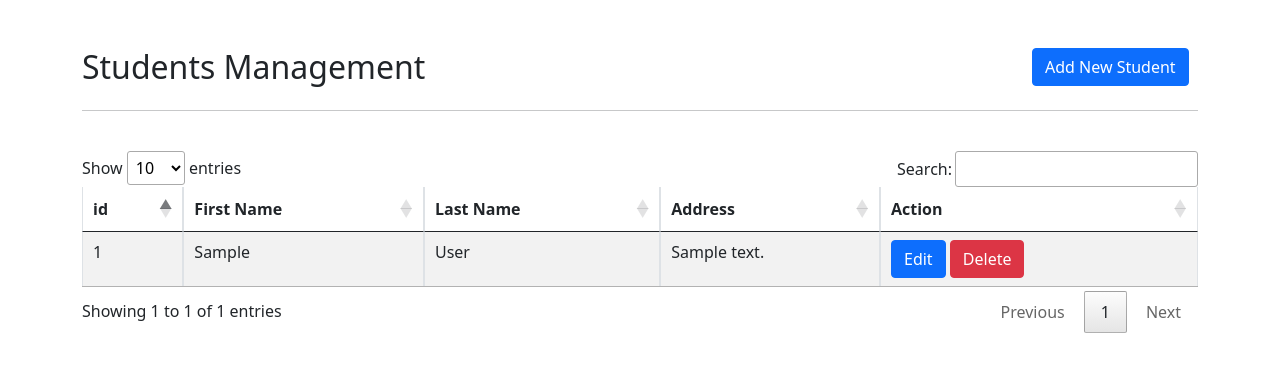
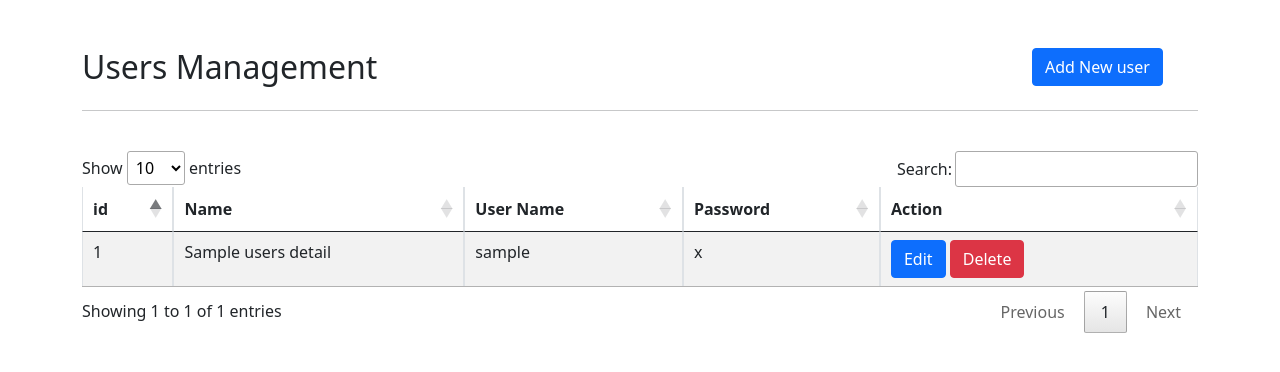
Before and after one commit to xueqian666/CodeIgniter4_CRUD, a CodeIgniter 4 app: the page made by app/Views/list.php in a window 1280 px wide. Shown: the top 372 px of the page. Run offline with PHP 8.4 and a stand-in for CodeIgniter, Linux system fonts and the light colour scheme; the template is opened without the code that fills it: most values are stand-ins (such as "Sample title", 1, 10 or a date in 2020); some libraries are stand-ins or nearby versions.

Commit message:
2rd Commit

```diff
--- a/app/Views/list.php
+++ b/app/Views/list.php
@@ -2,7 +2,7 @@
 <html lang="en">
 
 <head>
-    <title>Students Management</title>
+    <title>Users Management</title>
     <meta charset="utf-8">
     <meta name="viewport" content="width=device-width, initial-scale=1">
     <link rel="stylesheet" href="https://cdn.jsdelivr.net/npm/bootstrap@5.0.2/dist/css/bootstrap.min.css">
@@ -17,11 +17,11 @@
     <div class="container"><br /><br />
         <div class="row">
             <div class="col-lg-10">
-                <h2>Students Management</h2>
+                <h2>Users Management</h2>
             </div>
             <div class="col-lg-2">
                 <button type="button" class="btn btn-primary" data-bs-toggle="modal" data-bs-target="#addModal">
-                    Add New Student
+                    Add New user
                 </button>
             </div>
         </div>
@@ -29,25 +29,25 @@
         <hr />
         <br />
 
-        <table class="table table-bordered table-striped" id="studentTable">
+        <table class="table table-bordered table-striped" id="userTable">
             <thead>
                 <tr>
                     <th>id</th>
-                    <th>First Name</th>
-                    <th>Last Name</th>
-                    <th>Address</th>
+                    <th>Name</th>
+                    <th>User Name</th>
+                    <th>Password</th>
                     <th width="280px">Action</th>
                 </tr>
             </thead>
             <tbody>
                 <?php
-                foreach ($students_detail as $row) {
+                foreach ($users_detail as $row) {
                 ?>
                     <tr id="<?php echo $row['id']; ?>">
                         <td><?php echo $row['id']; ?></td>
-                    <td><?php echo $row['first_name']; ?></td>
-                    <td><?php echo $row['last_name']; ?></td>
-                    <td><?php echo $row['address']; ?></td>
+                        <td><?php echo $row['name']; ?></td>
+                        <td><?php echo $row['username']; ?></td>
+                        <td><?php echo $row['password']; ?></td>
                         <td>
                             <a data-id="<?php echo $row['id']; ?>" class="btn btn-primary btnEdit">Edit</a>
                             <a data-id="<?php echo $row['id']; ?>" class="btn btn-danger btnDelete">Delete</a>
@@ -62,26 +62,22 @@
             <div class="modal-dialog">
                 <div class="modal-content">
                     <div class="modal-header">
-                        <h5 class="modal-title" id="ModalLabel">Add New Student</h5>
+                        <h5 class="modal-title" id="ModalLabel">Add New user</h5>
                         <button type="button" class="btn-close" data-bs-dismiss="modal" aria-label="Close"></button>
                     </div>
-                    <form id="addStudent" name="addStudent" action="<?php echo site_url('student/store'); ?>"
-                        method="post">
+                    <form id="adduser" name="adduser" action="<?php echo site_url('user/store'); ?>" method="post">
                         <div class="modal-body">
                             <div class="form-group">
-                                <label for="txtFirstName">First Name:</label>
-                                <input type="text" class="form-control" id="txtFirstName" placeholder="Enter First Name"
-                                    name="txtFirstName">
+                                <label for="txtName">Name:</label>
+                                <input type="text" class="form-control" id="txtName" placeholder="Enter name" name="txtName">
                             </div>
                             <div class="form-group">
-                                <label for="txtLastName">Last Name:</label>
-                                <input type="text" class="form-control" id="txtLastName" placeholder="Enter Last Name"
-                                    name="txtLastName">
+                                <label for="txtuserName">User Name:</label>
+                                <input type="text" class="form-control" id="txtuserName" placeholder="Enter User Name" name="txtuserName">
                             </div>
                             <div class="form-group">
-                                <label for="txtAddress">Address:</label>
-                                <textarea class="form-control" id="txtAddress" name="txtAddress" rows="10"
-                                    placeholder="Enter Address"></textarea>
+                                <label for="txtPassword">Password:</label>
+                                <textarea class="form-control" id="txtPassword" name="txtPassword" rows="10" placeholder="Enter Password"></textarea>
                             </div>
                         </div>
                         <div class="modal-footer">
@@ -97,27 +93,23 @@
             <div class="modal-dialog">
                 <div class="modal-content">
                     <div class="modal-header">
-                        <h5 class="modal-title" id="ModalLabel">Update Student</h5>
+                        <h5 class="modal-title" id="ModalLabel">Update user</h5>
                         <button type="button" class="btn-close" data-bs-dismiss="modal" aria-label="Close"></button>
                     </div>
-                    <form id="updateStudent" name="updateStudent" action="<?php echo site_url('student/update'); ?>"
-                        method="post">
+                    <form id="updateuser" name="updateuser" action="<?php echo site_url('user/update'); ?>" method="post">
                         <div class="modal-body">
-                            <input type="hidden" name="hdnStudentId" id="hdnStudentId" />
+                            <input type="hidden" name="hdnuserId" id="hdnuserId" />
                             <div class="form-group">
-                                <label for="txtFirstName">First Name:</label>
-                                <input type="text" class="form-control" id="txtFirstName" placeholder="Enter First Name"
-                                    name="txtFirstName">
+                                <label for="txtName">Name:</label>
+                                <input type="text" class="form-control" id="txtName" placeholder="Enter name" name="txtName">
                             </div>
                             <div class="form-group">
-                                <label for="txtLastName">Last Name:</label>
-                                <input type="text" class="form-control" id="txtLastName" placeholder="Enter Last Name"
-                                    name="txtLastName">
+                                <label for="txtuserName">User Name:</label>
+                                <input type="text" class="form-control" id="txtuserName" placeholder="Enter User Name" name="txtuserName">
                             </div>
                             <div class="form-group">
-                                <label for="txtAddress">Address:</label>
-                                <textarea class="form-control" id="txtAddress" name="txtAddress" rows="10"
-                                    placeholder="Enter Address"></textarea>
+                                <label for="txtPassword">Password:</label>
+                                <textarea class="form-control" id="txtPassword" name="txtPassword" rows="10" placeholder="Enter Password"></textarea>
                             </div>
                         </div>
                         <div class="modal-footer">
@@ -133,36 +125,36 @@
 
     <script>
         $(document).ready(function() {
-        $('#studentTable').DataTable();
+            $('#userTable').DataTable();
 
-        $("#addStudent").validate({
+            $("#adduser").validate({
                 rules: {
-                txtFirstName: "required",
-                txtLastName: "required",
-                txtAddress: "required"
+                    txtName: "required",
+                    txtuserName: "required",
+                    txtPassword: "required"
                 },
                 messages: {},
 
                 submitHandler: function(form) {
-                var form_action = $("#addStudent").attr("action");
+                    var form_action = $("#adduser").attr("action");
                     $.ajax({
-                    data: $('#addStudent').serialize(),
+                        data: $('#adduser').serialize(),
                         url: form_action,
                         type: "POST",
                         dataType: 'json',
                         success: function(res) {
-                        var student = '<tr id="' + res.data.id + '">';
-                        student += '<td>' + res.data.id + '</td>';
-                        student += '<td>' + res.data.first_name + '</td>';
-                        student += '<td>' + res.data.last_name + '</td>';
-                        student += '<td>' + res.data.address + '</td>';
-                        student += '<td><a data-id="' + res.data.id +
+                            var user = '<tr id="' + res.data.id + '">';
+                            user += '<td>' + res.data.id + '</td>';
+                            user += '<td>' + res.data.name + '</td>';
+                            user += '<td>' + res.data.username + '</td>';
+                            user += '<td>' + res.data.password + '</td>';
+                            user += '<td><a data-id="' + res.data.id +
                                 '" class="btn btn-primary btnEdit">Edit</a>  <a data-id="' +
                                 res.data.id +
                                 '" class="btn btn-danger btnDelete">Delete</a></td>';
-                        student += '</tr>';
-                        $('#studentTable tbody').prepend(student);
-                        $('#addStudent')[0].reset();
+                            user += '</tr>';
+                            $('#userTable tbody').prepend(user);
+                            $('#adduser')[0].reset();
                             $('#addModal').modal('hide');
                         },
                         error: function(data) {}
@@ -171,47 +163,47 @@
             });
 
             $('body').on('click', '.btnEdit', function() {
-            var student_id = $(this).attr('data-id');
+                var user_id = $(this).attr('data-id');
                 $.ajax({
-                url: 'student/edit/' + student_id,
+                    url: 'user/edit/' + user_id,
                     type: "GET",
                     dataType: 'json',
                     success: function(res) {
                         $('#updateModal').modal('show');
-                    $('#updateStudent #hdnStudentId').val(res.data.id);
-                    $('#updateStudent #txtFirstName').val(res.data.first_name);
-                    $('#updateStudent #txtLastName').val(res.data.last_name);
-                    $('#updateStudent #txtAddress').val(res.data.address);
+                        $('#updateuser #hdnuserId').val(res.data.id);
+                        $('#updateuser #txtName').val(res.data.name);
+                        $('#updateuser #txtuserName').val(res.data.username);
+                        $('#updateuser #txtPassword').val(res.data.password);
                     },
                     error: function(data) {}
                 });
             });
 
-        $("#updateStudent").validate({
+            $("#updateuser").validate({
                 rules: {
-                txtFirstName: "required",
-                txtLastName: "required",
-                txtAddress: "required"
+                    txtName: "required",
+                    txtuserName: "required",
+                    txtPassword: "required"
                 },
                 messages: {},
                 submitHandler: function(form) {
-                var form_action = $("#updateStudent").attr("action");
+                    var form_action = $("#updateuser").attr("action");
                     $.ajax({
-                    data: $('#updateStudent').serialize(),
+                        data: $('#updateuser').serialize(),
                         url: form_action,
                         type: "POST",
                         dataType: 'json',
                         success: function(res) {
-                        var student = '<td>' + res.data.id + '</td>';
-                        student += '<td>' + res.data.first_name + '</td>';
-                        student += '<td>' + res.data.last_name + '</td>';
-                        student += '<td>' + res.data.address + '</td>';
-                        student += '<td><a data-id="' + res.data.id +
+                            var user = '<td>' + res.data.id + '</td>';
+                            user += '<td>' + res.data.name + '</td>';
+                            user += '<td>' + res.data.username + '</td>';
+                            user += '<td>' + res.data.password + '</td>';
+                            user += '<td><a data-id="' + res.data.id +
                                 '" class="btn btn-primary btnEdit">Edit</a>  <a data-id="' +
                                 res.data.id +
                                 '" class="btn btn-danger btnDelete">Delete</a></td>';
-                        $('#studentTable tbody #' + res.data.id).html(student);
-                        $('#updateStudent')[0].reset();
+                            $('#userTable tbody #' + res.data.id).html(user);
+                            $('#updateuser')[0].reset();
                             $('#updateModal').modal('hide');
                         },
                         error: function(data) {}
@@ -220,9 +212,9 @@
             });
 
             $('body').on('click', '.btnDelete', function() {
-            var student_id = $(this).attr('data-id');
-            $.get('student/delete/' + student_id, function(data) {
-                $('#studentTable tbody #' + student_id).remove();
+                var user_id = $(this).attr('data-id');
+                $.get('user/delete/' + user_id, function(data) {
+                    $('#userTable tbody #' + user_id).remove();
                 })
             });
         });
```
Also changed, not shown: app/Config/Routes.php (+5 -5 lines), app/Controllers/User.php (added, +88 -0 lines), app/Models/UserModel.php (added, +30 -0 lines), 1 other file. Lines whose indentation alone changed are shown as unchanged.
